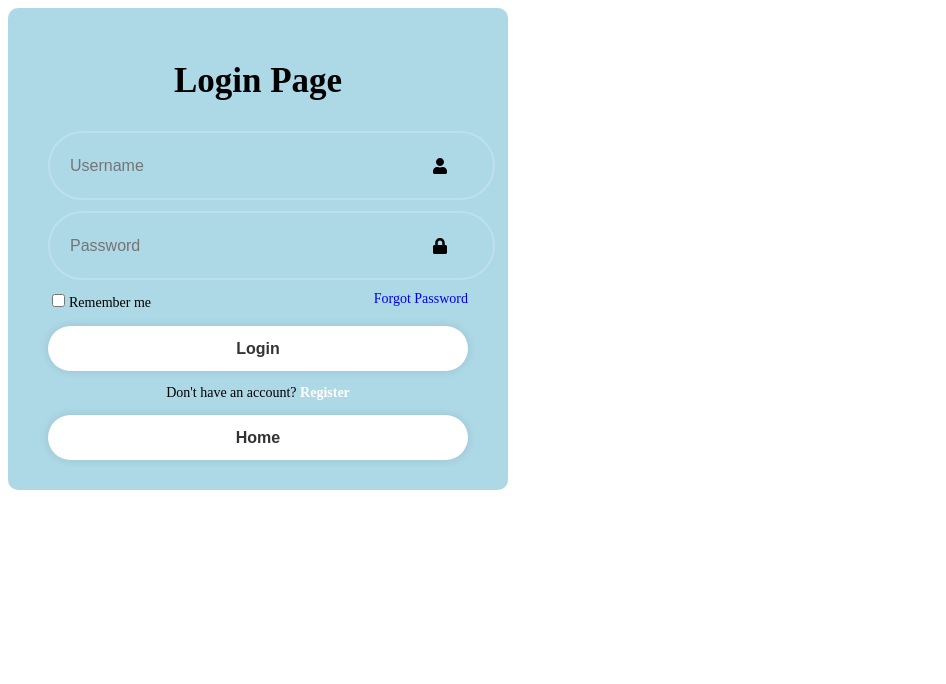
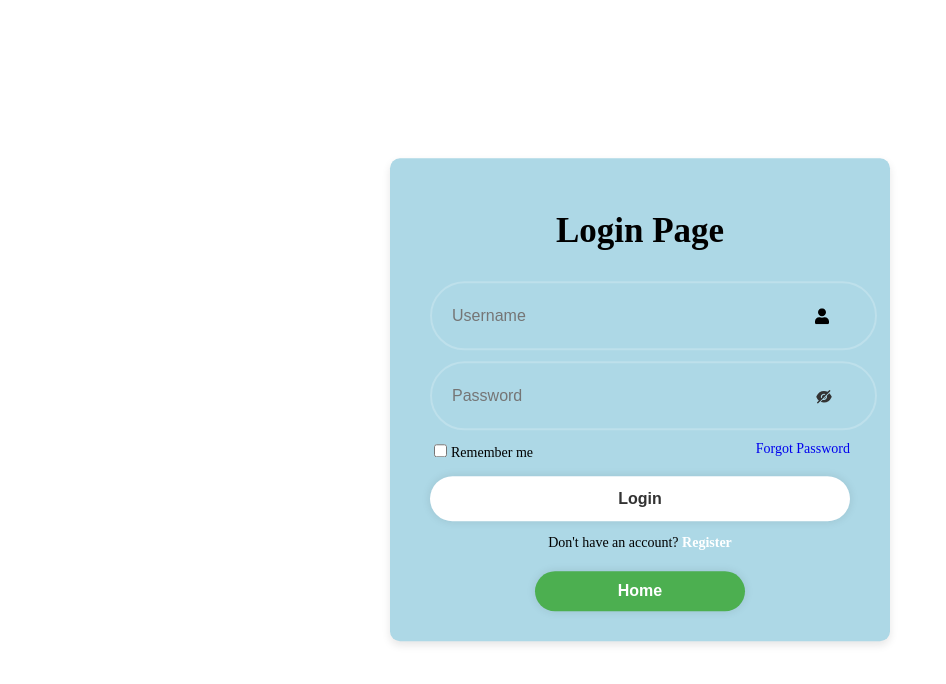
Before and after one commit to Sgilb-Portfolio/PythonCharmers, a React (Create React App) app in the folder start-app/: page /login in a window 1280 px wide. Shown: the top 684 px of the page, without its empty margins (0-946 px from the left). Built offline with nearby package versions, Linux system fonts and the light colour scheme.

Commit message:
Login page improvement / admin model
added the hide and reveal feature for passwords in the login page as well as repositioned some elements and improved the home bottom. Also added the admin model in admin.py

```diff
--- a/start-app/src/App.css
+++ b/start-app/src/App.css
@@ -44,7 +44,11 @@
   background: lightblue;
   border-radius: 10px;
   padding: 30px 40px;
-  height: 100%;
+  position: absolute;
+  top: 50%;
+  left: 50%;
+  transform: translate(-50%, -50%);
+  box-shadow: 0 4px 8px rgba(0, 0, 0, .1);
 }
 
 .login h1 {
@@ -129,3 +133,54 @@
   color: #333;
   font-weight: 700;
 }
+
+.home-link {
+  margin-top: 20px;
+  text-align: center;
+}
+
+.home-link button {
+  width: 50%;
+  height: 40px;
+  background: #4CAF50;
+  color: white;
+  border: none;
+  border-radius: 40px;
+  font-size: 16px;
+  font-weight: 700;
+  cursor: pointer;
+  transition: background 0.3s ease;
+}
+
+.home-link button:hover {
+  background: #45a049;
+}
+
+.input-box.passwords {
+  position: relative;
+  width: 100%;
+  height: 50px;
+  margin: 30px 0;
+}
+
+.password-eye {
+  position: absolute;
+  right: 17px;
+  top: 75%;
+  transform: translateY(-50%);
+  font-size: 18px;
+  color: #333;
+  cursor: pointer;
+  transition: color 0.3s ease;
+}
+
+.password-eye:hover {
+  color: #555;
+}
+
+.error-message {
+  color: rgb(230, 20, 20);
+  font-size: 14px;
+  text-align: center;
+  margin: 10px 0;
+}
--- a/start-app/src/pages/Login.js
+++ b/start-app/src/pages/Login.js
@@ -1,24 +1,48 @@
-import React from "react";
-import { Form, Link } from "react-router-dom";
-import { FaUser, FaLock } from "react-icons/fa";
+import React, { useEffect, useState } from "react";
+import { Link } from "react-router-dom";
+import { FaUser } from "react-icons/fa";
+import { AiFillEye, AiFillEyeInvisible } from "react-icons/ai";
 import '../App.css';
 
 function Login() {
+    const [showPassword, setShowPassword] = useState(false);
+    const [errorMessage, setErrorMessage] = useState("");
+
+
+    useEffect(() => {
+        document.title = "Login Page";
+    }, []);
+
+    const handleShowPassword = () => {
+        setShowPassword((prev) => !prev);
+    };
+
+    const handleSubmit = (e) => {
+        e.preventDefault();
+        setErrorMessage("Invalid Credentials");
+    }
+
     return (
         <div className='login'>
-            <form action="">
-                <div>
-                    <title>Login Page</title>
+            <form onSubmit={handleSubmit}>
                 <h1>Login Page</h1>
                 <div className="input-box">
                     <input type="text" placeholder='Username' required />
                     <FaUser className="icon" />
                 </div>
-                    <div className="input-box">
-                        <input type="password" placeholder='Password' required />
-                        <FaLock className="icon" />
 
+                <div className="input-box passwords">
+                    <input
+                        type={showPassword ? "text" : "password"}
+                        placeholder='Password'
+                        required
+                    />
+                    <span className="password-eye" onClick={handleShowPassword}>
+                        {showPassword ? <AiFillEye /> : <AiFillEyeInvisible />}
+                    </span>
                 </div>
+
+                {errorMessage && <div className="error-message">{errorMessage}</div>}
 
                 <div className="remember-forgot">
                     <label><input type="checkbox" />Remember me</label>
@@ -30,13 +54,14 @@ function Login() {
                 <div className="register-link">
                     <p>Don't have an account? <a href="/account-creation">Register</a></p>
                 </div>
+            </form>
+
+            <div className="home-link">
                 <Link to="/">
                     <button>Home</button>
                 </Link>
             </div>
-            </form>
         </div>
-
     );
 }
 
```
Also changed, not shown: 2 other files (tests, documents, lock files or other folders). Lines whose indentation alone changed are shown as unchanged.
